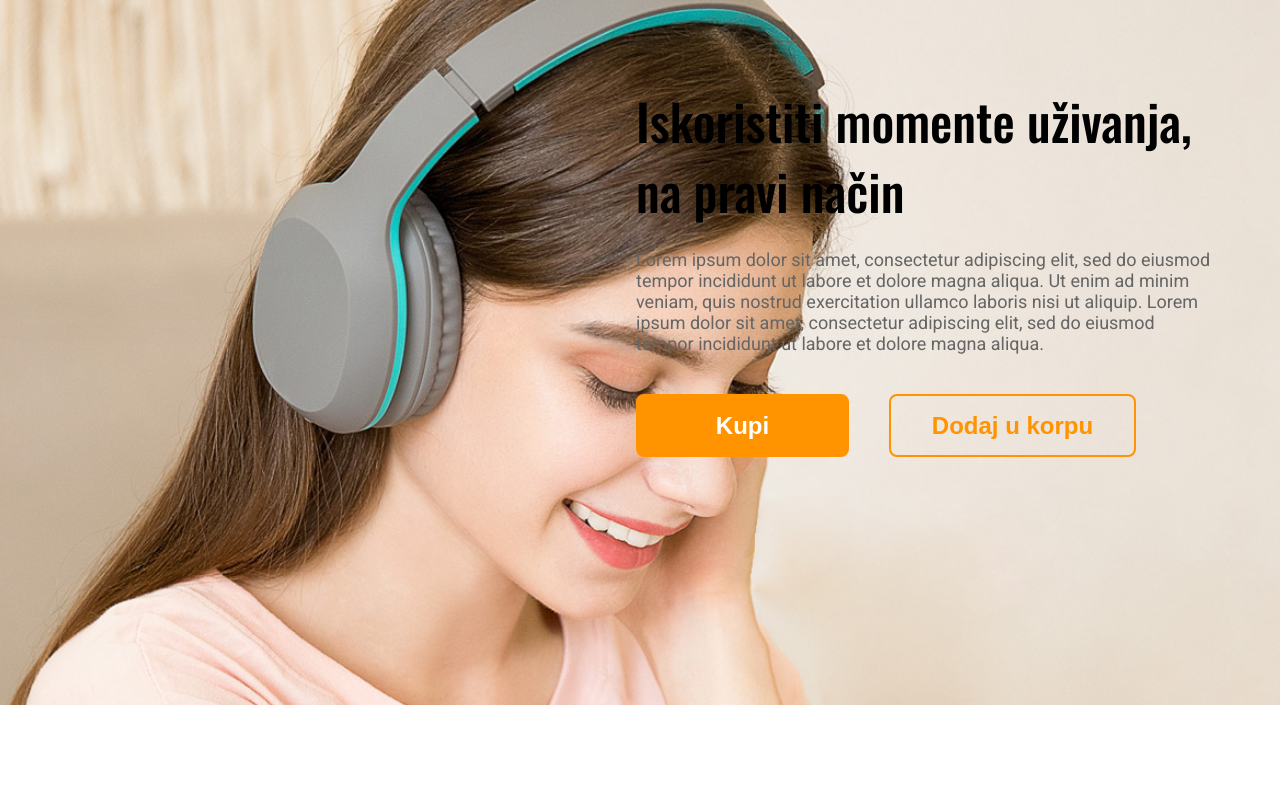
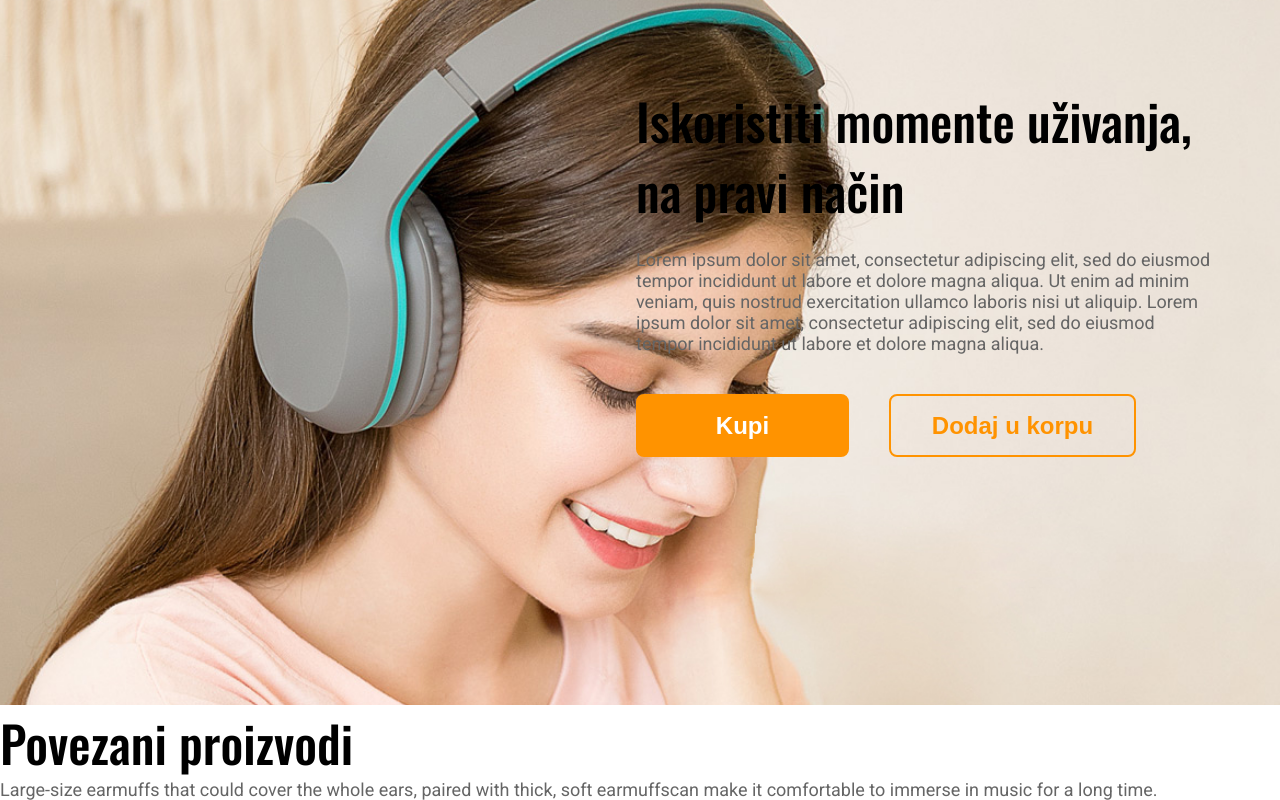
Before and after one commit to Blagoja95/iHave-webpage, a React (Create React App) app: page / in a window 1280 px wide. Shown: the part 2798-3598 px from the top of the page. Before the commit the page ends 3503 px from the top, so only its background shows below. Built offline with nearby package versions, Linux system fonts and the light colour scheme.

Commit message:
other products section partial

```diff
--- a/src/Components/App.js
+++ b/src/Components/App.js
@@ -2,6 +2,7 @@ import React from "react";
 import "../SASS/main.scss";
 import Header from "../Sections/Header/Header";
 import Moment from "../Sections/Moment/Moment";
+import Other from "../Sections/Other/Other";
 import Specification from "../Sections/Specification/Specification";
 
 const App = () => {
@@ -10,6 +11,7 @@ const App = () => {
       <Header />
       <Specification />
       <Moment />
+      <Other />
     </main>
   );
 };
--- /dev/null
+++ b/src/Sections/Other/Other.js
@@ -0,0 +1,18 @@
+const Other = () => {
+  return (
+    <section className="other">
+      <div className="other__inner">
+        <div className="other__content">
+          <h1 className="title other__title">Povezani proizvodi</h1>
+          <p className="paragraph other__paragraph">
+            Large-size earmuffs that could cover the whole ears, paired with
+            thick, soft earmuffscan make it comfortable to immerse in music for
+            a long time.
+          </p>
+        </div>
+      </div>
+    </section>
+  );
+};
+
+export default Other;
--- /dev/null
+++ b/src/Sections/Other/OtherItem.js
@@ -0,0 +1,2 @@
+const Item = () => {};
+export default Item;
--- /dev/null
+++ b/src/Sections/Other/OtherProducts.js
@@ -0,0 +1,3 @@
+const Products = () => {};
+
+export default Products;
```
